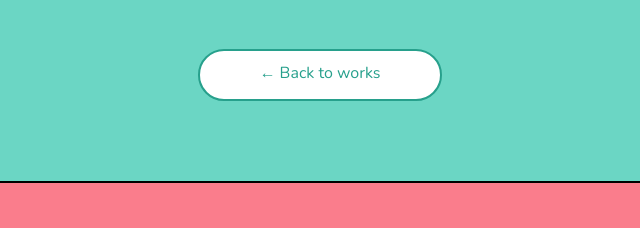
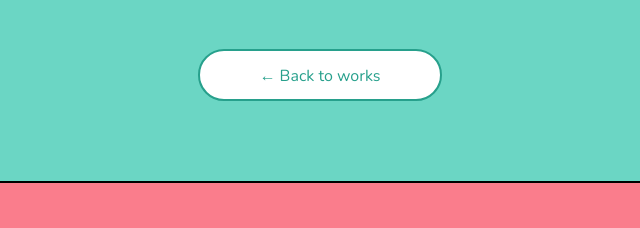
Before and after one commit to synchrohalo/portfolio, a plain HTML site: page html/book.html in a window 1280 px wide. Shown: the part 934-1162 px from the top of the page, 320-960 px from the left. Drawn offline with nearby package versions, Linux system fonts and the light colour scheme.

Commit message:
centered text on buttons

```diff
--- a/css/path/_button.scss
+++ b/css/path/_button.scss
@@ -10,7 +10,7 @@
   width:18vw;
   min-width:15em;
   border-radius:$rad;
-  line-height:$height - .2em;
+  line-height:$height + .2em;
   font-weight:normal;
 
   @include transition(background-color .2s ease-in);
```
Also changed, not shown: css/path/simple-grid.css, css/path/style.css, 1 other file.
